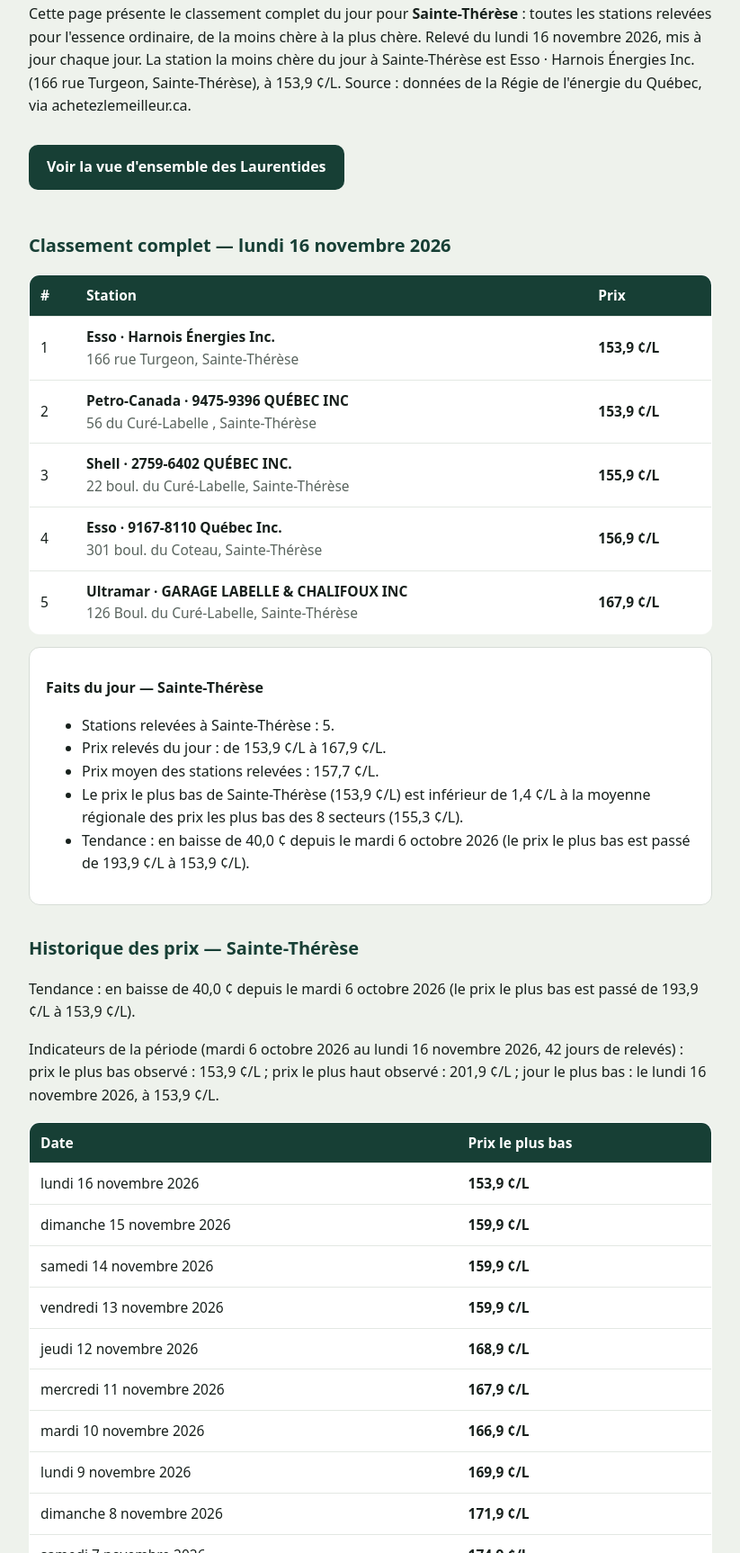
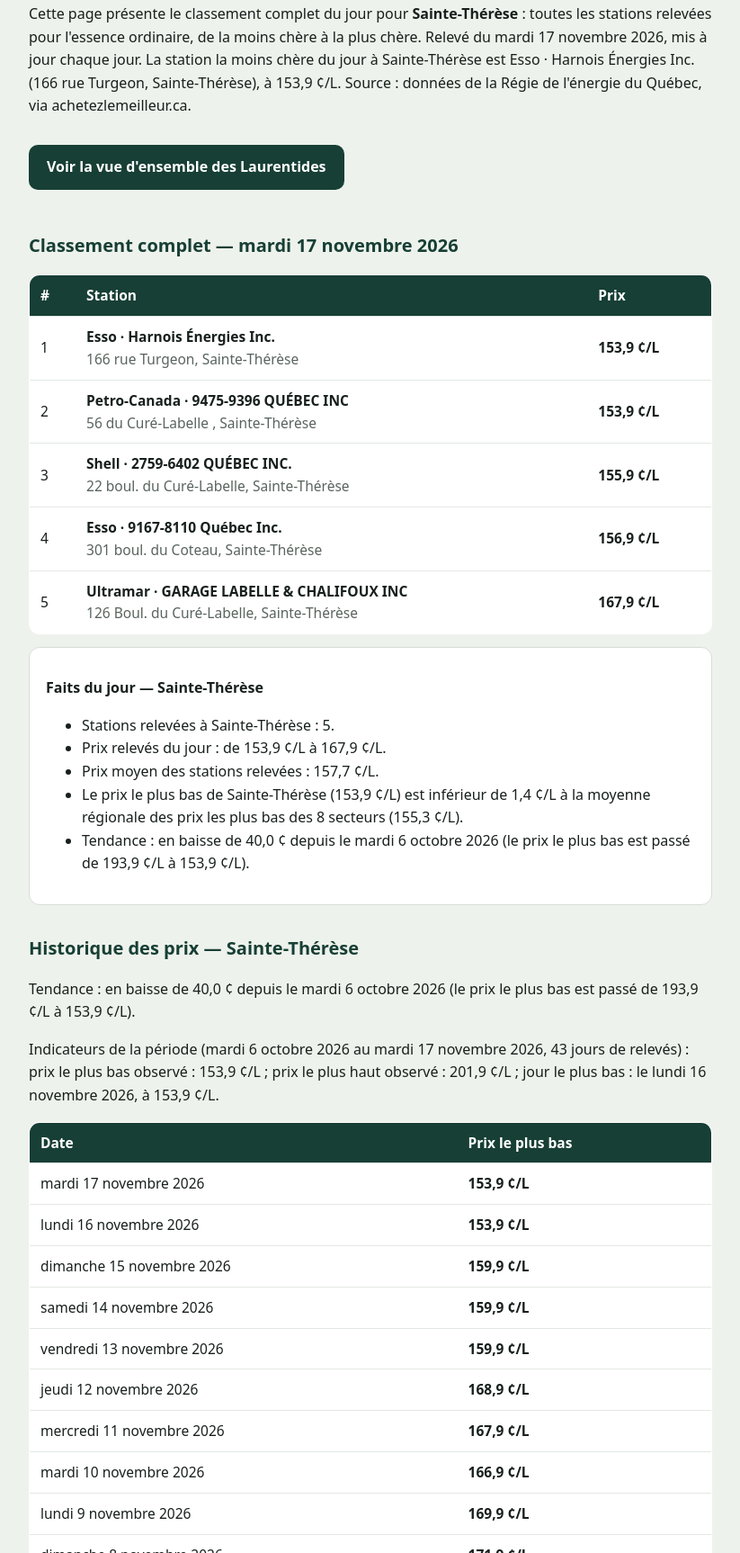
Before and after one commit to karayapi9-boop/karayapi9-boop.github.io, a plain HTML site: page prix-essence-sainte-therese/index.html in a window 1280 px wide. Shown: the part 110-1836 px from the top of the page at 90% size, without its empty margins (228-1051 px from the left). Drawn offline with Linux system fonts and the light colour scheme.

Commit message:
Prix essence sainte-therese : classement complet du jour (volet B anti-doorway)

```diff
--- a/prix-essence-sainte-therese/index.html
+++ b/prix-essence-sainte-therese/index.html
@@ -44,9 +44,9 @@
   <header><a href="https://lecoindeslaurentides.ca/">← Le Coin des Laurentides</a></header>
   <h1>Prix de l'essence à Sainte-Thérèse</h1>
   <!-- CLASSEMENT-DEBUT -->
-  <p>Cette page présente le classement complet du jour pour <strong>Sainte-Thérèse</strong> : toutes les stations relevées pour l'essence ordinaire, de la moins chère à la plus chère. Relevé du lundi 16 novembre 2026, mis à jour chaque jour. La station la moins chère du jour à Sainte-Thérèse est Esso · Harnois Énergies Inc. (166 rue Turgeon, Sainte-Thérèse), à 153,9 ¢/L. Source : données de la Régie de l'énergie du Québec, via achetezlemeilleur.ca.</p>
+  <p>Cette page présente le classement complet du jour pour <strong>Sainte-Thérèse</strong> : toutes les stations relevées pour l'essence ordinaire, de la moins chère à la plus chère. Relevé du mardi 17 novembre 2026, mis à jour chaque jour. La station la moins chère du jour à Sainte-Thérèse est Esso · Harnois Énergies Inc. (166 rue Turgeon, Sainte-Thérèse), à 153,9 ¢/L. Source : données de la Régie de l'énergie du Québec, via achetezlemeilleur.ca.</p>
   <a class="cta" href="https://lecoindeslaurentides.ca/prix-essence-laurentides/">Voir la vue d'ensemble des Laurentides</a>
-  <h2>Classement complet — lundi 16 novembre 2026</h2>
+  <h2>Classement complet — mardi 17 novembre 2026</h2>
   <table>
     <tr><th>#</th><th>Station</th><th>Prix</th></tr>
     <tr><td>1</td><td><strong>Esso · Harnois Énergies Inc.</strong><br><span class="muted">166 rue Turgeon, Sainte-Thérèse</span></td><td><strong>153,9 ¢/L</strong></td></tr>
@@ -70,9 +70,10 @@
   <!-- HISTORIQUE-DEBUT -->
   <h2>Historique des prix — Sainte-Thérèse</h2>
   <p>Tendance : en baisse de 40,0 ¢ depuis le mardi 6 octobre 2026 (le prix le plus bas est passé de 193,9 ¢/L à 153,9 ¢/L).</p>
-  <p>Indicateurs de la période (mardi 6 octobre 2026 au lundi 16 novembre 2026, 42 jours de relevés) : prix le plus bas observé : 153,9 ¢/L ; prix le plus haut observé : 201,9 ¢/L ; jour le plus bas : le lundi 16 novembre 2026, à 153,9 ¢/L.</p>
+  <p>Indicateurs de la période (mardi 6 octobre 2026 au mardi 17 novembre 2026, 43 jours de relevés) : prix le plus bas observé : 153,9 ¢/L ; prix le plus haut observé : 201,9 ¢/L ; jour le plus bas : le lundi 16 novembre 2026, à 153,9 ¢/L.</p>
   <table>
     <tr><th>Date</th><th>Prix le plus bas</th></tr>
+    <tr><td>mardi 17 novembre 2026</td><td><strong>153,9 ¢/L</strong></td></tr>
     <tr><td>lundi 16 novembre 2026</td><td><strong>153,9 ¢/L</strong></td></tr>
     <tr><td>dimanche 15 novembre 2026</td><td><strong>159,9 ¢/L</strong></td></tr>
     <tr><td>samedi 14 novembre 2026</td><td><strong>159,9 ¢/L</strong></td></tr>
```
